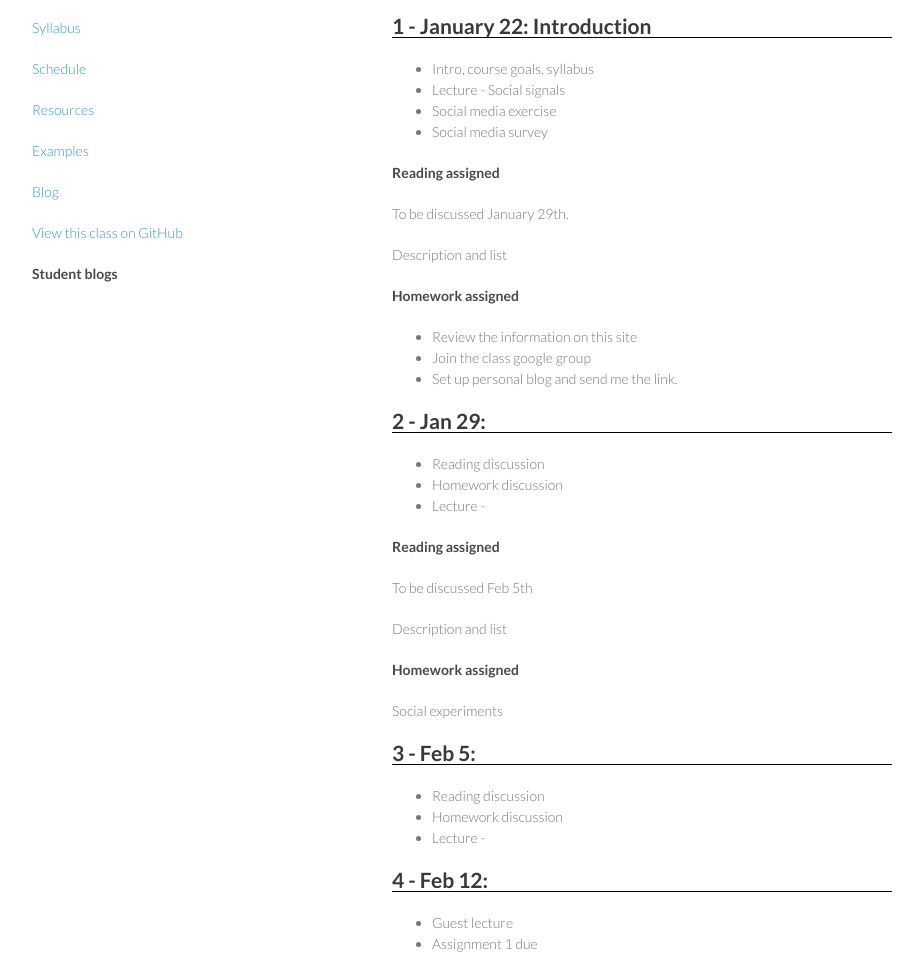
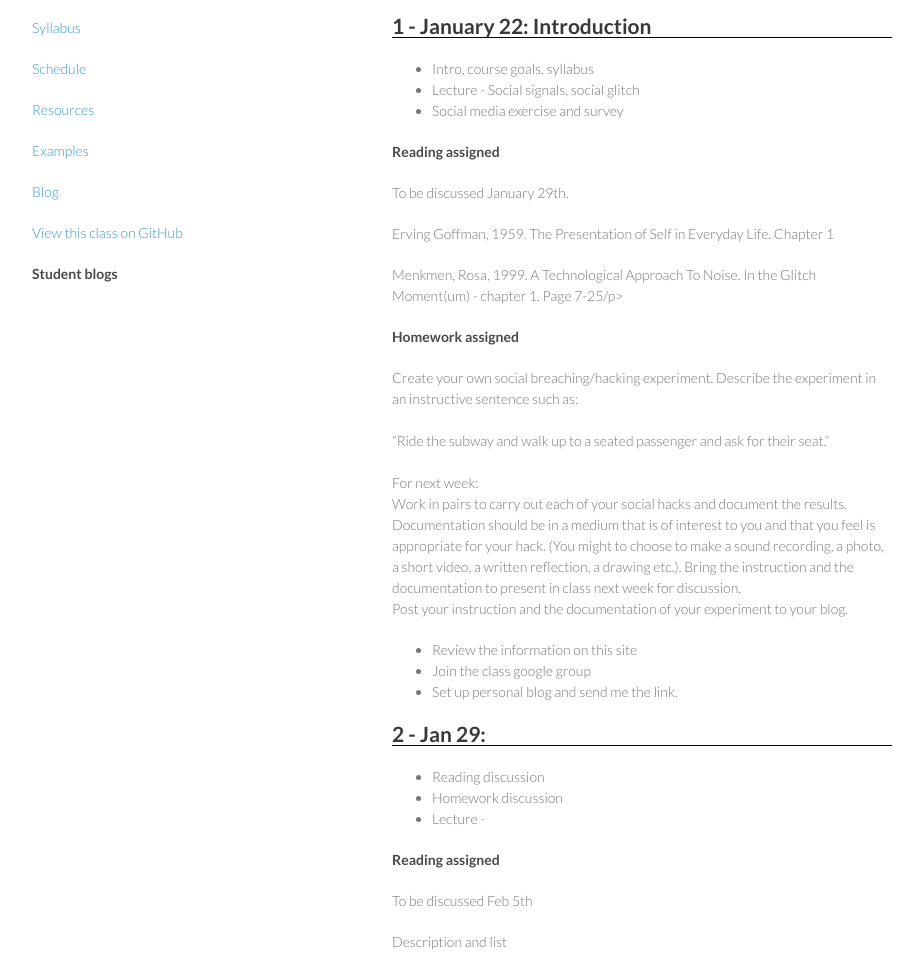
Before and after one commit to tegacodes/SocialSoftware, a plain HTML site: page schedule.html in a window 1280 px wide. Shown: the part 133-1090 px from the top of the page, without its empty margins (178-1101 px from the left). Drawn offline with Linux system fonts and the light colour scheme.

Commit message:
Initial commit

```diff
--- a/schedule.html
+++ b/schedule.html
@@ -34,15 +34,24 @@
 <p>
 <ul>
   <li>Intro, course goals, syllabus</li>
-  <li>Lecture - Social signals </li>
-  <li>Social media exercise</li>
-  <li>Social media survey</li>
+  <li>Lecture - Social signals, social glitch </li>
+  <li>Social media exercise and survey</li>
 </ul>
 </p>
 <h4>Reading assigned</h4>
 <p>To be discussed January 29th.</p>
-<p>Description and list</p>
+<p>Erving Goffman, 1959. The Presentation of Self in Everyday Life. Chapter 1</p>
+<p>Menkmen, Rosa, 1999. A Technological Approach To Noise. In the Glitch Moment(um) - chapter 1. Page 7-25/p>
 <h4>Homework assigned</h4>
+<p>
+Create your own social breaching/hacking experiment. Describe the experiment in an instructive sentence such as: </br>
+</br>
+“Ride the subway and walk up to a seated passenger and ask for their seat.”</br>
+</br>
+For next week:</br>
+Work in pairs to carry out each of your social hacks and document the results. Documentation should be in a medium that is of interest to you and that you feel is appropriate for your hack. (You might to choose to make a sound recording, a photo, a short video, a written reflection, a drawing etc.). Bring the instruction and the documentation to present in class next week for discussion.</br>
+Post your instruction and the documentation of your experiment to your blog.</p>
+
 <ul>
   <li>Review the information on this site</li>
   <li>Join the class google group</li>
@@ -72,7 +81,7 @@
 </ul></p>
    <h2>4 - Feb 12: </h2>
   <p><ul>
-  <li>Guest lecture</li>
+  <li>Visiting artist - Lauren Mccarthy</li>
   <li>Assignment 1 due</li>
 </ul></p>
    <h2>5 - Feb 19: </h2>
```
Also changed, not shown: index.html (+1 -1 lines).
